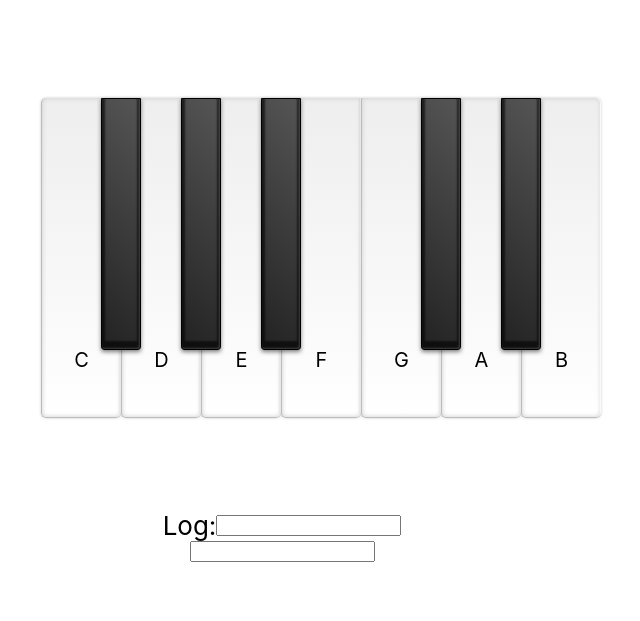
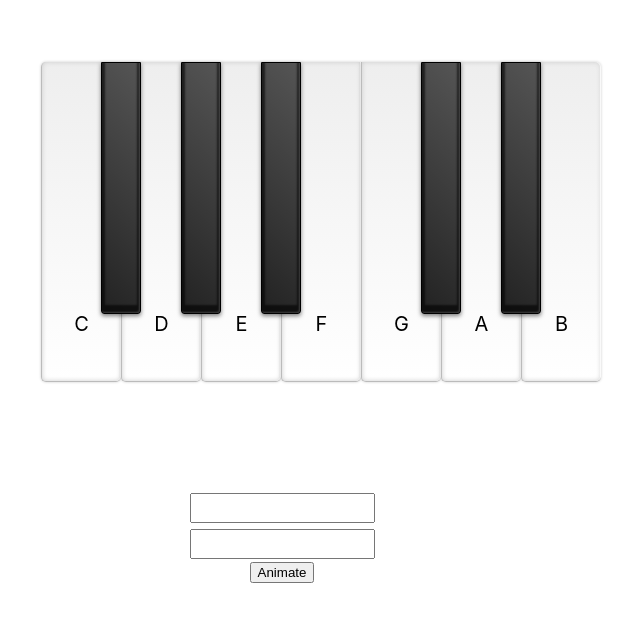
Before and after one commit to manglide/reactjs-piano, a React (Create React App) app: page / in a window 1280 px wide. Shown: the part 109-730 px from the top of the page, without its empty margins (358-998 px from the left). Built offline with nearby package versions, Linux system fonts and the light colour scheme.

Commit message:
Piano Function Implementation with first unit app test 'renders the app well'

```diff
--- a/src/assets/css/index.css
+++ b/src/assets/css/index.css
@@ -5,6 +5,10 @@ body {
     sans-serif;
   -webkit-font-smoothing: antialiased;
   -moz-osx-font-smoothing: grayscale;
+}
+
+* {
+  box-sizing:border-box
 }
 
 .content {
--- a/src/assets/css/piano.css
+++ b/src/assets/css/piano.css
@@ -1,12 +1,14 @@
-* {
-  box-sizing:border-box
+/* Wrapper Class */
+.wrapper {
+  display: flex;
+  flex-direction: row;
+  align-items: center;
+  justify-content: center;
+  width: 100%;
 }
 
-body {
-  margin:0;
-}
-
-ul {
+/* Piano Parent Ordered List Element */
+ol {
   height:18.875em;
   width:inherit;
   margin:0 auto;
@@ -27,7 +29,7 @@ li {
   padding-top: 250px;
 }
 
-ul .charland {
+ol .charland {
   height:16em;
   width:4em;
   z-index:1;
@@ -38,7 +40,7 @@ ul .charland {
   background:linear-gradient(to bottom,#eee 0%,#fff 100%)
 }
 
-ul .charland:active {
+ol .charland:active {
   border-top:1px solid #777;
   border-left:1px solid #999;
   border-bottom:1px solid #999;
@@ -68,26 +70,35 @@ ul .charland:active {
   margin:0 0 0 -1em;
 }
 
-ul li:first-child {
+ol li:first-child {
   border-radius:5px 0 5px 5px
 }
 
-ul li:last-child {
+ol li:last-child {
   border-radius:0 5px 5px 5px
-}
-
-.log {
-  display: flex;
-  flex-direction: row;
-  align-items: center;
-  justify-content: center;
-  color: #000;
 }
 
 .player {
   display: flex;
-  flex-direction: row;
+  flex-direction: column;
   align-items: center;
   justify-content: center;
   color: #000;
+  padding: 15px;
 }
+
+
+
+.player input {
+    flex: 0 0 30px;
+    margin-left: 10px;
+    margin: 3px;
+}
+
+ol li.selected {
+  color: #fff;
+  background: #f60437;
+  transition-property: background;
+  transition-duration: 1s;
+  transition-delay: 0s;
+}
--- a/src/components/piano.js
+++ b/src/components/piano.js
@@ -2,33 +2,102 @@ import React, { useState } from 'react'
 
 import '../assets/css/piano.css';
 
-export default function Piano(props) {
+/** @function
+ * @name Piano */
+export default function Piano() {
+  // default value for our logger. Input read-only element
   const [logvalue, setLogValue] = useState('')
+  // user supplied comma delimited Input Element
+  const [userinputs, setUserInputs] = useState('')
+  // set the selectd character variable so we can access it in component
+  const [selected, setSelected] = useState('')
+  // Reference to each SetTimeout ID
+  const [timeoutID, setTimeoutID] = useState(null)
+
+  /**
+  * Array for which we want to handle selected operations upon and also
+  * keys of the Piano
+  * @kind constant
+  */
+  const chars = ['c','d','e','f','g','a','b'];
+
+  /**
+  * Capture user clicks and set list item text as read-only input element value
+  *  Sets logvalue variable
+  * @param {object} - javascript synthetic event
+  * @kind constant
+  */
   const handleClick = (event) => {
     setLogValue(event.target.innerHTML)
   }
+
+  /**
+  * Capture every user supplied data and store in the userinputs variable
+  * @param {object} - javascript synthetic event
+  * @kind constant
+  */
+  const userInputAction = (event) => {
+    setUserInputs(event.target.value)
+  }
+
+  /**
+  * Main Key Highlighter function
+  */
+  async function highlightKeys() {
+    // Check if the string matches expected behavior
+    if (userinputs.indexOf(',') > -1) {
+      // Split the user supplied input only in the presence of a comma
+      // and loop through the returned array elements
+       userinputs.split(',').forEach(async (element) => {
+         // trim character by removing white space from both ends of literal
+         element = element.trim().toLowerCase();
+         // search through the piano chars array variable if element matches any element within array
+         if(chars.indexOf(element) !== -1) {
+           // If match, call setSelected to set current matched item.
+           // This adds the css class 'selected' to the listitem
+           // which subsequently sets the background color and fading transition
+           setSelected(element);
+           // call 'highlighterTimeout' to remove the selected class on the current item
+           // setSelected is called with an empty string
+           await highlighterTimeout(element)
+         }
+       });
+    }
+  }
+
+  /**
+  * Highlighter timeout function sets the delay between intervals in highlighting a piano key
+  * Reset setSelected to initial state by calling it with an empty string
+  * @param {char} char - The matched character literal passed in and resolved from highlightKeys function
+  * @param {int} i - The difference between each iterable  resolved to 1 second for frame render
+  * @kind constant
+  */
+  const highlighterTimeout = (char) => {
+    setTimeoutID(setTimeout(() => { clearTimeout(timeoutID); setSelected('') }, 1000))
+  }
+
   return (
+    <div className="wrapper">
       <div>
-      <ul onClick={handleClick}>
-        <li className="charland">C</li>
+        <ol onClick={handleClick}>
+          <li className={`${selected === 'c' ? 'selected charland' : 'charland'}`}>C</li>
           <li className="darkeys"></li>
-        <li className="charland fill">D</li>
+          <li className={`${selected === 'd' ? 'selected charland fill' : 'charland fill'}`}>D</li>
           <li className="darkeys"></li>
-        <li className="charland fill">E</li>
+          <li className={`${selected === 'e' ? 'selected charland fill' : 'charland fill'}`}>E</li>
           <li className="darkeys"></li>
-        <li className="charland fill">F</li>
-        <li className="charland">G</li>
+          <li className={`${selected === 'f' ? 'selected charland fill' : 'charland fill'}`}>F</li>
+          <li className={`${selected === 'g' ? 'selected charland' : 'charland'}`}>G</li>
           <li className="darkeys"></li>
-        <li className="charland fill">A</li>
+          <li className={`${selected === 'a' ? 'selected charland fill' : 'charland fill'}`}>A</li>
           <li className="darkeys"></li>
-        <li className="charland fill">B</li>
-      </ul>
-      <div className="log">
-        <label htmlFor="logger">Log: </label>
-        <input id="logger" type="text" readOnly value={logvalue} className="logger" />
+          <li className={`${selected === 'b' ? 'selected charland fill' : 'charland fill'}`}>B</li>
+        </ol>
+        <div className="player">
+            <input placeholder="" id="logger" type="text" readOnly value={logvalue} className="logger" />
+            <input name="player" onChange={userInputAction} type="text" />
+            <button className="btn btn-player" onClick={highlightKeys}>Animate</button>
         </div>
-      <div className="player">
-        <input type="text" />
       </div>
     </div>
   )
```
Also changed, not shown: 1 other file (tests, documents, lock files or other folders). Lines whose indentation alone changed are shown as unchanged.
